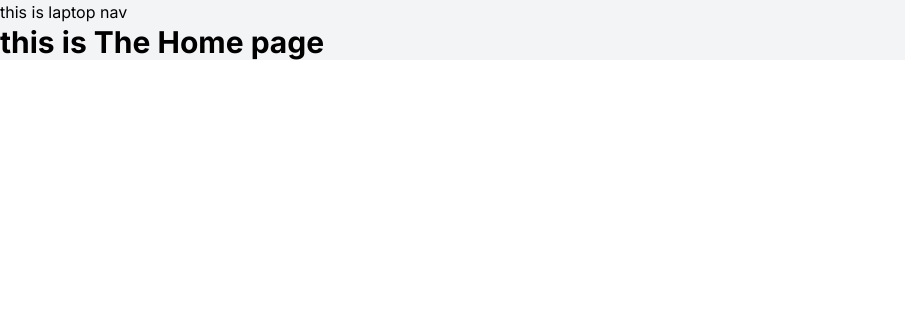
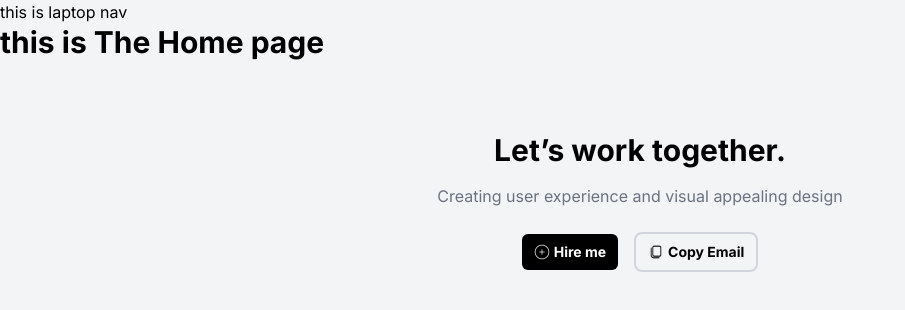
Before and after one commit to shafayatzamil/protfolio-try, a Next.js app: page / in a window 1280 px wide. Shown: the top 310 px of the page, without its empty margins (0-905 px from the left). Built offline with nearby package versions, Linux system fonts and the light colour scheme.

Commit message:
work togetter section finish

```diff
--- a/src/app/layout.js
+++ b/src/app/layout.js
@@ -1,6 +1,7 @@
 import { Inter } from "next/font/google";
 import "./globals.css";
 import Navbar from "@/shared/Navbar";
+import WorkTogether from "@/shared/WorkTogether";
 
 const inter = Inter({ subsets: ["latin"] });
 
@@ -16,6 +17,7 @@ export default function RootLayout({ children }) {
         <div className="mx-auto bg-gray-100 ">
           <Navbar />
           {children}
+          <WorkTogether />
         </div>
       </body>
     </html>
--- a/src/shared/Navbar.js
+++ b/src/shared/Navbar.js
@@ -31,7 +31,7 @@ const Navbar = () => {
   return (
     <div>
       {/* this navbar section for mobile */}
-      <div className=" md:hidden lg:hidden border-2 border-gray-300 mt-2 mb-4 mx-1 p-3 rounded-xl  flex justify-between items-center ">
+      <div className=" md:hidden lg:hidden border-2 border-gray-300  mt-2 mb-4 mx-1 p-3 rounded-xl  flex justify-between items-center ">
         <div className=" flex flex-row gap-4">
           {" "}
           {navItems.map((item) => (
@@ -58,10 +58,10 @@ const Navbar = () => {
               alt="nightmoodicons"
             />
           </div>{" "}
-          <button className="font-bold flex items-center gap-1 text-xs text-white bg-black px-3 py-2 rounded-md">
+          <button className="font-bold flex items-center gap-1 text-sm text-white bg-black px-3 py-2 rounded-md">
             {" "}
             <div className="text-white">
-              <Image src={plusICon} alt="plus icons" width={14} height={14} />
+              <Image src={plusICon} alt="plus icons" width={16} height={16} />
             </div>
             <h2> Hire me</h2>
           </button>
--- /dev/null
+++ b/src/shared/WorkTogether.js
@@ -0,0 +1,37 @@
+import Image from "next/image";
+import React from "react";
+import plusICon from "../assets/icons8-plus-64.png";
+import copyICon from "../assets/icons8-copy-48.png";
+
+const WorkTogether = () => {
+  return (
+    <div>
+      <div className=" p-4 mt-6 text-center">
+        <h2 className="text-3xl font-bold mt-8 mb-4 ">Let’s work together.</h2>
+        <p className=" text-gray-500">
+          Creating user experience and visual appealing design
+        </p>
+
+        <div className="flex justify-center items-center gap-4 text-sm p-6 ">
+          <button className="font-bold flex items-center gap-1  text-white bg-black px-3 py-2 rounded-md">
+            {" "}
+            <div className="text-white">
+              <Image src={plusICon} alt="plus icons" width={16} height={16} />
+            </div>
+            <h2> Hire me</h2>
+          </button>
+
+          <button className="font-bold flex items-center gap-1  border-2 border-gray-300  px-3 py-2 rounded-lg">
+            {" "}
+            <div className="text-white">
+              <Image src={copyICon} alt="plus icons" width={16} height={16} />
+            </div>
+            <h2> Copy Email</h2>
+          </button>
+        </div>
+      </div>
+    </div>
+  );
+};
+
+export default WorkTogether;
```
Also changed, not shown: src/assets/icons8-copy-48.png (added), src/assets/icons8-plus-sign-24.png (deleted).
